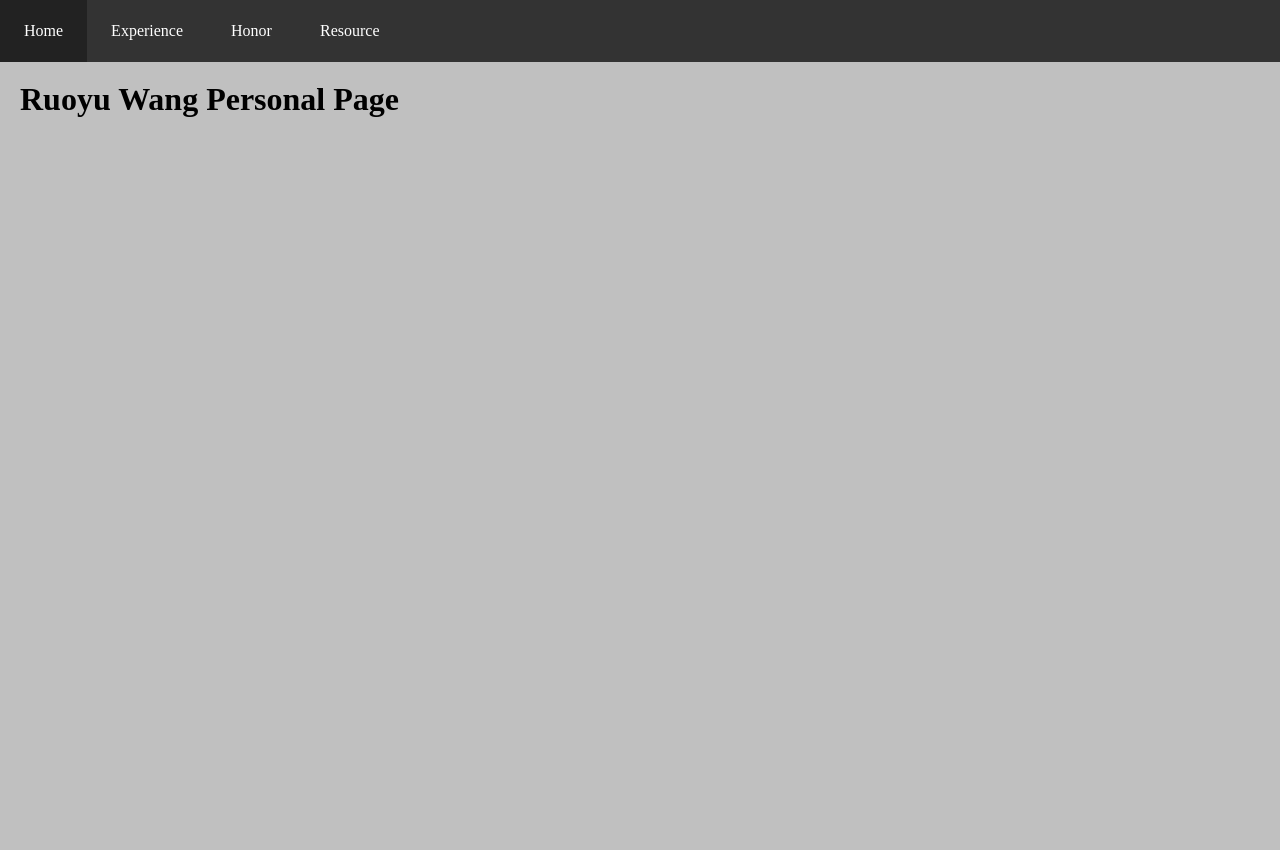
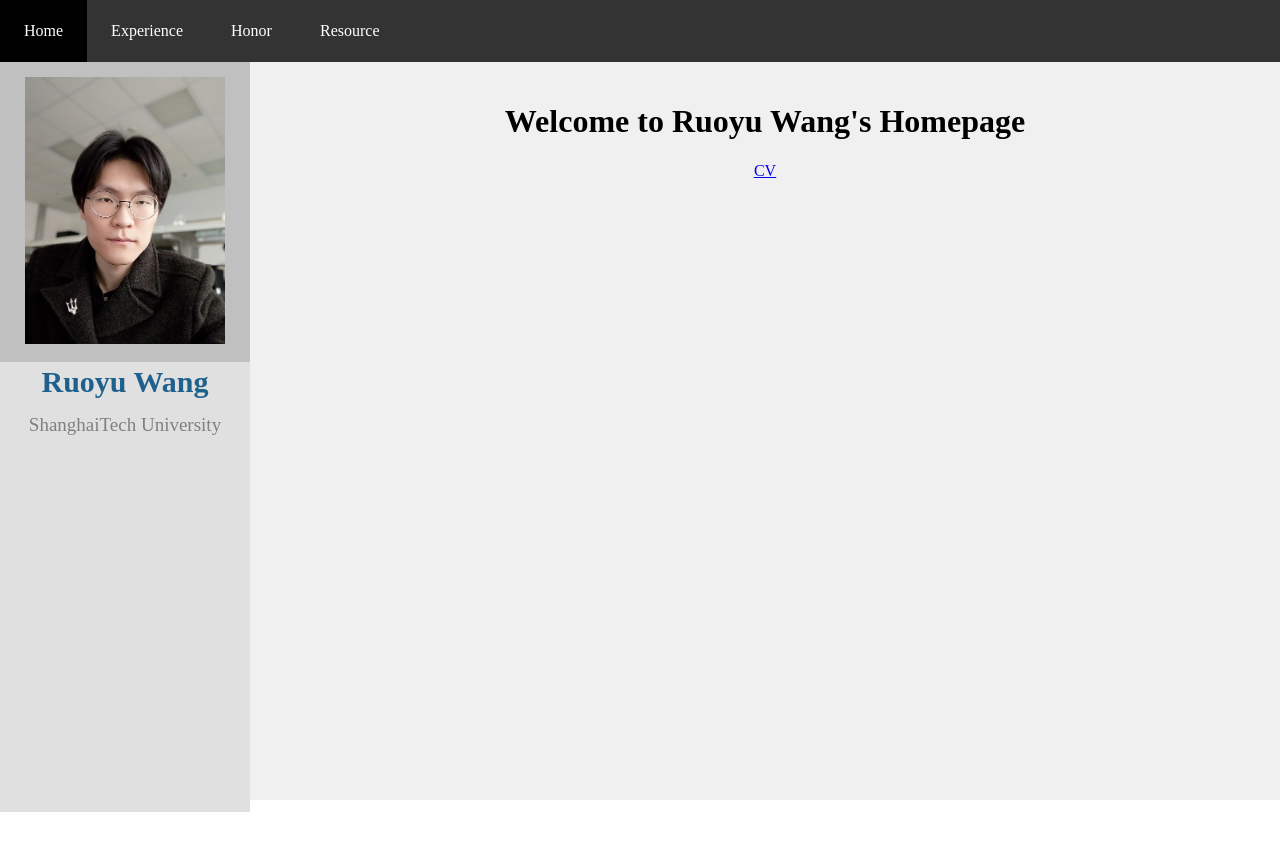
Before and after one commit to AliceEva/AliceEva.github.io, a plain HTML site: page index.html in a window 1280 px wide. Shown: the top 850 px of the page. After the commit the page ends 800 px from the top, so only its background shows below. Drawn offline with Linux system fonts and the light colour scheme.

Commit message:
finish the framework of body

```diff
--- a/css/main.css
+++ b/css/main.css
@@ -2,7 +2,12 @@ body {
     margin: 0;
 }
 
-.navbar ul {
+/*top navbar partition*/
+div.navbar {
+    text-align: center;
+}
+
+div.navbar ul {
     list-style-type: none;
     margin: 0;
     padding: 0;
@@ -13,12 +18,12 @@ body {
     width: 100%;
 }
 
-.navbar li {
+div.navbar li {
     display: inline;
     float: left;
 }
 
-.navbar li a {
+div.navbar li a {
     display: block;
     color: white;
     text-align: center;
@@ -26,25 +31,127 @@ body {
     text-decoration: none;
 }
 
-.navbar li a:hover {
+div.navbar li a:hover {
     background-color: #222;
 }
 
-.navbar li a:hover:not(.active) {
+div.navbar li a:hover:not(.active) {
     background-color: #111;
 }
 
-.navbar {
-
-}
-
-.active {
+div.navbar li a.active {
     background-color: #000;
 }
 
-.content {
-    padding:20px;
-    margin-top:40px;
-    background-color:#C0C0C0;
-    height:1500px;";
+/*side information bar partition*/
+div.sidemenu {
+    position: fixed;
+    top: 62px;
+    bottom: 0;
+    left: 0;
+    width: 250px;
 }
+
+div.sidemenu div.sidemenu-head {
+    position: absolute;
+    top: 0;
+    left: 0;
+    height: 300px;
+    width: 250px;
+    background-color: #C0C0C0;
+}
+
+div.sidemenu div.sidemenu-head img.photo {
+    position: absolute;
+    top: 15px;
+    left: 25px;
+    width: 80%;
+}
+
+div.sidemenu div.sidemenu-info {
+    position: absolute;
+    top: 300px;
+    left: 0;
+    width: 250px;
+    height: 450px;
+    background-color: #E0E0E0;
+}
+
+div.sidemenu div.sidemenu-info table {
+    margin: auto;
+}
+
+div.sidemenu div.sidemenu-info table th.eng-name {
+    text-align: center;
+    font-size: 30px;
+    color: #1f618d;
+}
+
+div.sidemenu div.sidemenu-info table td {
+    padding-top: 12px;
+    text-align: center;
+    font-size: 19px;
+    color: #808080;
+}
+
+div.sidemenu div.sidemenu-find {
+    position: absolute;
+    top: 750px;
+    bottom: 0;
+    left: 0;
+    width: 250px;
+    background-color: #909090;
+}
+
+div.sidemenu div.sidemenu-find table {
+    width: 80%;
+    margin: auto;
+}
+
+div.sidemenu div.sidemenu-find table a {
+    width: 22px;
+    height: 22px;
+    border-radius: 50%;
+    display: inline-block;
+    vertical-align: middle;
+    margin-bottom: 6px;
+    opacity: 0.7;
+    transition: 0.2s;
+}
+
+div.sidemenu div.sidemenu-find table a.weibo {
+    background: url("../icon/weibo.png") center no-repeat #ffa500;
+}
+
+div.sidemenu div.sidemenu-find table a.douban {
+    background: url("../icon/douban.png") center no-repeat #008000;
+}
+
+div.sidemenu div.sidemenu-find table a.github {
+    background: url("../icon/github.png") center no-repeat #808080;
+}
+
+div.sidemenu div.sidemenu-find table a.zhihu {
+    background: url("../icon/zhihu.png") center no-repeat #1e90ff;
+}
+
+div.sidemenu div.sidemenu-find table a.linkedin {
+    background: url("../icon/linkedin.png") center no-repeat #191970;
+}
+
+div.sidemenu div.sidemenu-find table a.facebook {
+    background: url("../icon/facebook.png") center no-repeat #6495ed;
+}
+
+/*right content partition*/
+div.content {
+    position: fixed;
+    top: 62px;
+    bottom: 0;
+    left: 250px;
+    right: 0;
+    z-index: -1;
+    padding: 20px;
+    text-align: center;
+    background-color: #F0F0F0;
+}
--- a/index.html
+++ b/index.html
@@ -14,8 +14,24 @@
 		</ul>
 	</div>
 
+	<div class="sidemenu">
+		<div class="sidemenu-head">
+			<img class="photo" src="figures/wangry.jpg">
+		</div>
+		<div class="sidemenu-info">
+			<table>
+				<tr><th class="eng-name">Ruoyu Wang</th></tr>
+				<tr><td>ShanghaiTech University</td></tr>
+			</table>
+		</div>
+		<div class="sidemenu-find">
+
+		</div>
+	</div>
+
 	<div class="content">
-		<h1>Ruoyu Wang Personal Page</h1>
+		<h1>Welcome to Ruoyu Wang's Homepage</h1>
+		<u><a href="resource/phd_RuoyuWang.pdf">CV</a></u>
 	</div>
 
 </body>
```
Also changed, not shown: pages/experience.html (+16 -1 lines), pages/honor.html (+16 -1 lines), pages/resource.html (+16 -1 lines).
